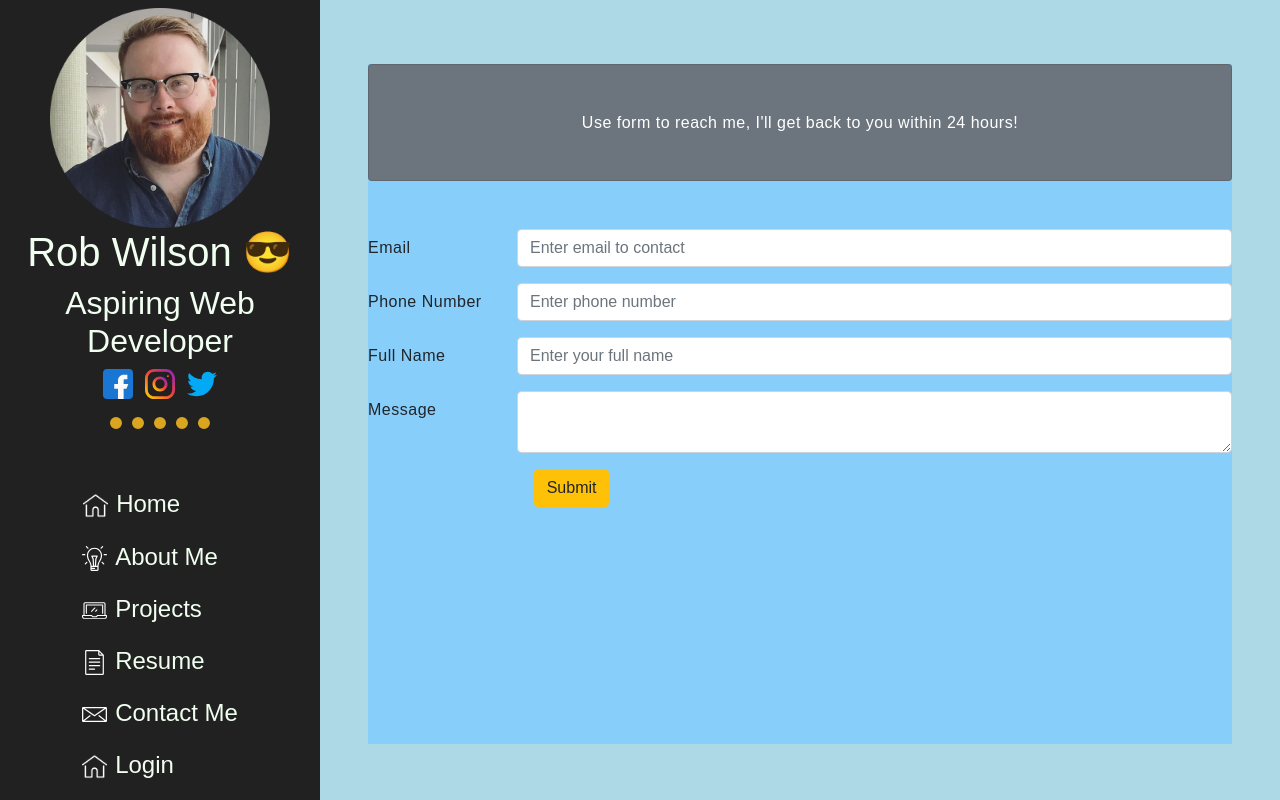
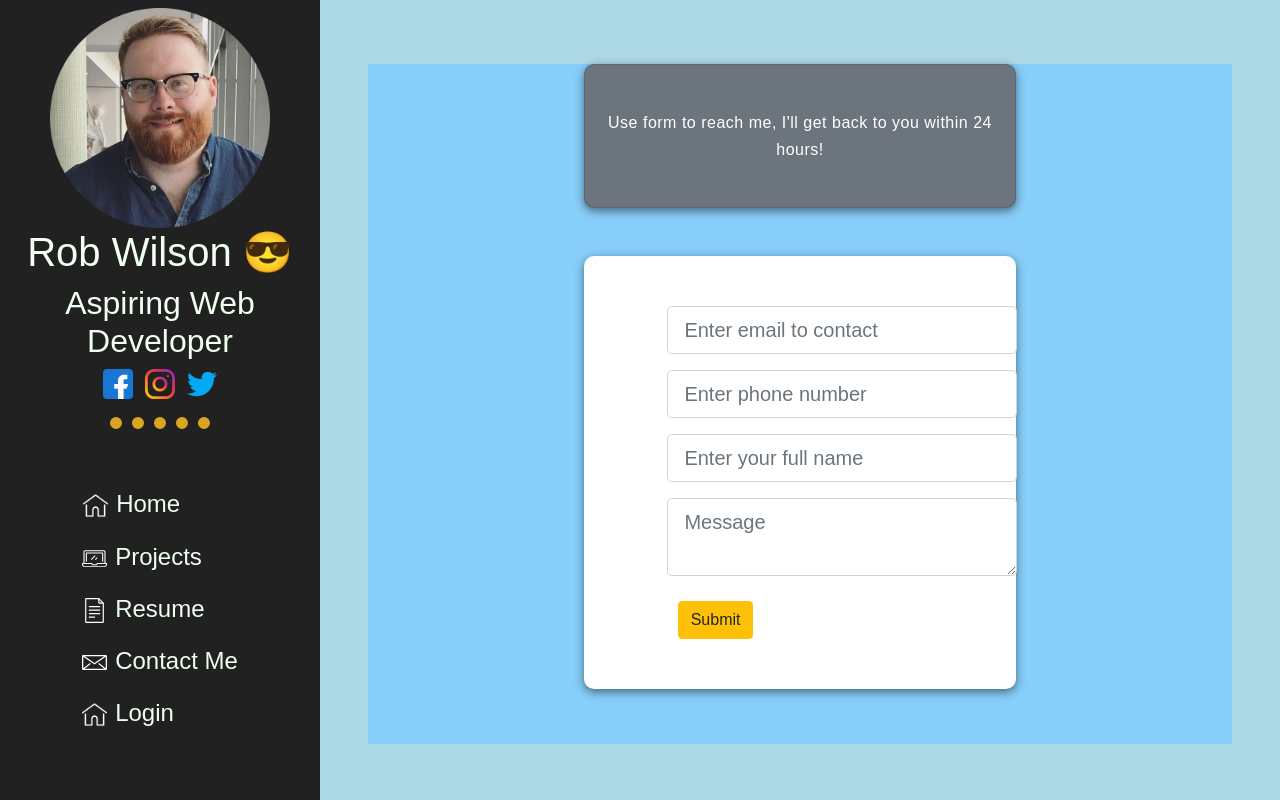
Before and after one commit to rwilson1212/Wilson__Rob--final-project, a React (Create React App) app in the folder fs1010-course-project-example-master/: page /contact in a window 1280 px wide. Built offline with nearby package versions, Linux system fonts and the light colour scheme.

Commit message:
styled contact form

```diff
--- a/fs1010-course-project-example-master/src/App.css
+++ b/fs1010-course-project-example-master/src/App.css
@@ -85,7 +85,7 @@ html,body,#root, .App {
   .footerContent{
     padding-top: 9.5rem;
     font-size: small;
-    color:lightgray;
+    color:grey;
   }
 
 
@@ -109,3 +109,28 @@ html,body,#root, .App {
       margin:4rem auto;
       background-color: lightskyblue;
       }
+
+    .my-5{
+      box-shadow: 0 3px 10px rgba(0, 0, 0, 0.5);
+      border-radius: 10px;
+      background-color: #fff;
+      width: 50%;
+      margin: 0 auto;
+      padding-top:50px;
+      padding-bottom:50px;
+    }
+
+    .field{
+      display: inline-block;
+      width: 350px;
+      position: relative;
+      left: 30%;
+
+
+    }
+
+    .field:hover{
+      border: 2px solid #aaa;
+
+
+    }
--- a/fs1010-course-project-example-master/src/App.js
+++ b/fs1010-course-project-example-master/src/App.js
@@ -8,7 +8,7 @@ import About from './components/pages/About'
 import Contact from './components/pages/Contact'
 import Login from './components/pages/Login'
 import Projects from './components/pages/Projects'
-import Resume from './components/pages/Resume'
+import Resume from './components/pages/Login'
 import Listing from './components/pages/Listing'
 import PrivateRoute from './components/shared/PrivateRoute'
 
--- a/fs1010-course-project-example-master/src/components/pages/Contact.js
+++ b/fs1010-course-project-example-master/src/components/pages/Contact.js
@@ -1,5 +1,6 @@
 import React, { useState } from 'react'
-import { Form, FormGroup, Col, Input, Label, Button, Container, CardBody, Card, CardText } from 'reactstrap'
+import { Alert, Form, FormGroup, Col, Input, Label, Button, Container, CardBody, Card, CardText } from 'reactstrap'
+import {Field as FField} from 'formik'
 
 
 
@@ -21,6 +22,10 @@ const Contact = () => {
 
 
         })
+
+
+
+
         const payload = await response.json()
         if (response.status >= 400) {
             alert(`Oops! Error: ${payload.message} for fields: ${payload.invalid.join(",")}`)
@@ -44,28 +49,27 @@ const Contact = () => {
             </Card>
             <Form className="my-5" onSubmit={formSubmit}>
                 <FormGroup row>
-                    <Label for="emailEntry" sm={2}>Email</Label>
-                    <Col sm={10}>
-                    <Input type="email" name="email" id="emailEntry" placeholder="Enter email to contact"  required value={email} onChange={e => setEmail(e.target.value) }/>
+                    <Label for="emailEntry" sm={2} hidden>Email</Label>
+                    <Col sm={8}>
+                    <Input className="field" type="email" name="email" id="emailEntry" placeholder="Enter email to contact" bsSize="lg" required value={email} onChange={e => setEmail(e.target.value) }/>
                     </Col>
                 </FormGroup>
                 <FormGroup row>
-                    <Label for="phoneEntry" sm={2}>Phone Number</Label>
-                    <Col sm={10}>
-                    <Input type="phone" name="phone" id="phoneEntry" placeholder="Enter phone number" value={phoneNumber} onChange={e => setPhoneNumber(e.target.value)}/>
+                    <Label for="phoneEntry" sm={2} hidden>Phone Number</Label>
+                    <Col sm={8}>
+                    <Input  className="field" type="phone" name="phone" id="phoneEntry" placeholder="Enter phone number" bsSize="lg" value={phoneNumber} onChange={e => setPhoneNumber(e.target.value)}/>
                     </Col>
                 </FormGroup>
                 <FormGroup row>
-                    <Label for="nameEntry" sm={2}>Full Name</Label>
-                    <Col sm={10}>
-                    <Input type="name" name="name" id="nameEntry" placeholder="Enter your full name" required value={name} onChange={e => setName(e.target.value)}/>
+                    <Label for="nameEntry" sm={2} hidden>Full Name</Label>
+                    <Col sm={8}>
+                    <Input  className="field" type="name" name="name" id="nameEntry" placeholder="Enter your full name" bsSize="lg" required value={name} onChange={e => setName(e.target.value)}/>
                     </Col>
                 </FormGroup>
-
                 <FormGroup row>
-                    <Label for="messageEntry" sm={2}>Message</Label>
-                    <Col sm={10}>
-                    <Input type="textarea" name="text" id="messageEntry" required value={content} onChange={e => setContent(e.target.value)}/>
+                    <Label for="messageEntry" sm={2}hidden >Message</Label>
+                    <Col sm={8}>
+                    <Input className="field" type="textarea" name="text" id="messageEntry"placeholder="Message" bsSize="lg" required value={content} onChange={e => setContent(e.target.value)}/>
                     </Col>
                 </FormGroup>
                 <FormGroup check row>
--- a/fs1010-course-project-example-master/src/components/pages/Home.js
+++ b/fs1010-course-project-example-master/src/components/pages/Home.js
@@ -1,11 +1,13 @@
 import React from 'react'
 import { Container, Row, Col, Button, CardBody, CardTitle, CardText, CardFooter, Card } from 'reactstrap'
+import splash from '../../assets/images/splash.JPG'
 
 const Home = () => {
     return(
         <main className="containerMain">
             <div className="contentMain">
-            <p>test content</p>
+            <img className="splashImg" src={splash}></img>
+            <p className="aboutMe"><strong>I'm Rob,</strong><br></br> an HR professional turned Web Developer. I like to learn things and make stuff.</p>
             </div>
         </main>
     )
--- a/fs1010-course-project-example-master/src/components/shared/Navigation.js
+++ b/fs1010-course-project-example-master/src/components/shared/Navigation.js
@@ -41,10 +41,7 @@ const Navigation = () => {
                     </NavItem>
                     </tr>
                     <NavItem className="navLinks">
-                        <NavLink style={{color:'honeydew'}} tag={RouteLink} to="/about"><img className="navImg" src={idea}></img>About Me</NavLink>
-                    </NavItem>
-                    <NavItem className="navLinks">
-                        <NavLink style={{color:'honeydew'}} tag={RouteLink} to="/projects"><img className="navImg" src={laptop}></img>Projects</NavLink>
+                        <NavLink style={{color:'honeydew'}} tag={RouteLink} to="/resume"><img className="navImg" src={laptop}></img>Projects</NavLink>
                     </NavItem>
                     <NavItem className="navLinks">
                         <NavLink style={{color:'honeydew'}} tag={RouteLink} to="/resume"><img className="navImg" src={file}></img>Resume</NavLink>
```
Also changed, not shown: 2 other files (tests, documents, lock files or other folders).
